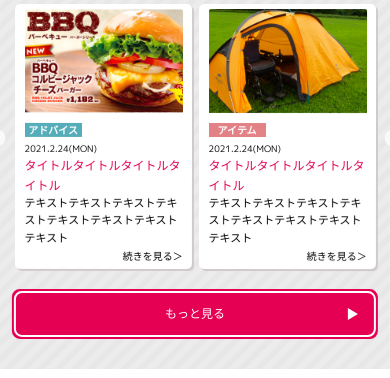
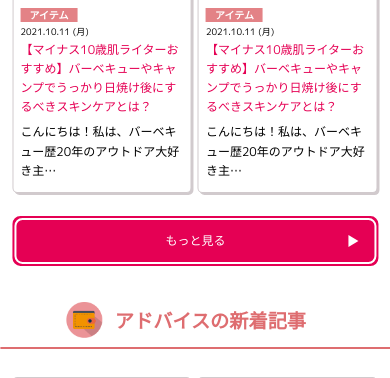
Before and after one commit to under-rise/Bavi, a PHP site: page /column.html in a window 390 px wide. Shown: the part 1099-1477 px from the top of the page. Run offline with PHP 8.4, Linux system fonts and the light colour scheme; style sheets or scripts are compiled from the project's sources.

Commit message:
コラムトップページ／カテゴリー別、新着記事表示に変更

```diff
--- a/column.html
+++ b/column.html
@@ -10,8 +10,9 @@
 	<link rel="stylesheet" href="resources/css/sanitize.css">
 	<link rel="stylesheet" href="resources/css/base.css">
 	<link rel="stylesheet" href="resources/css/base_sp.css">
-	<link rel="stylesheet" href="resources/css/column.css">
+	<link rel="stylesheet" href="resources/css/column.css?1.1">
 	<link rel="stylesheet" href="resources/css/column_sp.css">
+    <link rel="stylesheet" href="resources/css/add_column.css?1.8">
 	<link rel="stylesheet" href="resources/slick/slick.css" />
 	<link rel="stylesheet" href="resources/slick/slick-theme.css" />
 	<script type="text/javascript" src="resources/js/jquery-1.11.2.min.js"></script>
@@ -38,6 +39,17 @@
 				cssEase: 'linear',
 				swipe:false,
 			});
+		});
+
+       window.addEventListener('load', function() {
+          var maxHeight = 0;
+          $('.slick .item a').each(function(idx, elem) {
+            var height = $(elem).height();
+            if(maxHeight < height) {
+              maxHeight = height;
+            }
+          });
+        $('.slick .item a').height(maxHeight);
         });
 	</script>
 </head>
@@ -72,6 +84,7 @@
 							<img src="resources/images/column/column1.png" alt="アドバイス" />
 
 							<figcaption>アドバイス</figcaption>
+                             <p>（100記事）</p>
 						</figure>
 					</a>
 				</dd>
@@ -81,6 +94,7 @@
 							<img src="resources/images/column/column2.png" alt="アイテム" />
 
 							<figcaption>アイテム</figcaption>
+                            <p>（35記事）</p>
 						</figure>
 					</a>
 				</dd>
@@ -90,6 +104,7 @@
 							<img src="resources/images/column/column3.png" alt="グルメ" />
 
 							<figcaption>グルメ</figcaption>
+                            <p>（50記事）</p>
 						</figure>
 					</a>
 				</dd>
@@ -99,6 +114,7 @@
 							<img src="resources/images/column/column4.png" alt="会 場" />
 
 							<figcaption>会 場</figcaption>
+                            <p>（65記事）</p>
 						</figure>
 					</a>
 				</dd>
@@ -106,117 +122,185 @@
 
 		</section>
 
+        <section id="column_list" class="cont">
 
-		<section id="news" class="cont">
-			<h2>新着コラム</h2>
 
-			<p>BBQで役立つ最新情報をCHECK!!</p>
+            <div class="ttl type01"><span>アドバイスの新着記事</span></div>
 
-			<div class="slick">
-				<div class="item">
-					<a href="">
-						<img src="resources/images/column/news1.png" alt="九州" />
+            <ul class="list">
+                <li>
+                <a href="https://bavi.jp/contents/skin-care/">
+                    <div class="image-wrap"><img src="https://bavi.jp/contents/wp-content/uploads/2021/10/girl-g554a83e12_640-e1633923058390.jpg"></div>
+                    <span class="item">アイテム</span>
+                    <h3><span>2021.10.11 (月)</span>【マイナス10歳肌ライターおすすめ】バーベキューやキャンプでうっかり日焼け後にするべきスキンケアとは？</h3>
+                    <p>こんにちは！私は、バーベキュー歴20年のアウトドア大好き主…</p>
+                </a>
+                </li>
 
-						<span class="advice">アドバイス</span>
+                <li>
+                <a href="https://bavi.jp/contents/skin-care/">
+                    <div class="image-wrap"><img src="https://bavi.jp/contents/wp-content/uploads/2021/10/girl-g554a83e12_640-e1633923058390.jpg"></div>
+                    <span class="item">アイテム</span>
+                    <h3><span>2021.10.11 (月)</span>【マイナス10歳肌ライターおすすめ】バーベキューやキャンプでうっかり日焼け後にするべきスキンケアとは？</h3>
+                    <p>こんにちは！私は、バーベキュー歴20年のアウトドア大好き主…</p>
+                </a>
+                </li>
 
-						<h3><span>2021.2.24(MON)</span>タイトルタイトルタイトルタイトル</h3>
+                <li>
+                <a href="https://bavi.jp/contents/skin-care/">
+                    <div class="image-wrap"><img src="https://bavi.jp/contents/wp-content/uploads/2021/10/girl-g554a83e12_640-e1633923058390.jpg"></div>
+                    <span class="item">アイテム</span>
+                    <h3><span>2021.10.11 (月)</span>【マイナス10歳肌ライターおすすめ】バーベキューやキャンプでうっかり日焼け後にするべきスキンケアとは？</h3>
+                    <p>こんにちは！私は、バーベキュー歴20年のアウトドア大好き主…</p>
+                </a>
+                </li>
 
-						<p>テキストテキストテキストテキストテキストテキストテキストテキスト<span>続きを見る＞</span></p>
+                <li>
+                <a href="https://bavi.jp/contents/skin-care/">
+                    <div class="image-wrap"><img src="https://bavi.jp/contents/wp-content/uploads/2021/10/girl-g554a83e12_640-e1633923058390.jpg"></div>
+                    <span class="item">アイテム</span>
+                    <h3><span>2021.10.11 (月)</span>【マイナス10歳肌ライターおすすめ】バーベキューやキャンプでうっかり日焼け後にするべきスキンケアとは？</h3>
+                    <p>こんにちは！私は、バーベキュー歴20年のアウトドア大好き主…</p>
                 </a>
-				</div>
-				<div class="item">
-					<a href="">
-						<img src="resources/images/column/news2.png" alt="四国" />
+                </li>
+            </ul>
 
+            <a href="https://bavi.jp/contents/category/knowledge/" class="link_btn">もっと見る</a>
+
+
+
+            <div class="ttl type02"><span>アドバイスの新着記事</span></div>
+
+            <ul class="list">
+                <li>
+                <a href="https://bavi.jp/contents/skin-care/">
+                    <div class="image-wrap"><img src="https://bavi.jp/contents/wp-content/uploads/2021/09/8C0AD199-58BE-4B9B-A9A6-2A18FC7E40E4-e1631669244286.jpeg"></div>
                     <span class="item">アイテム</span>
+                    <h3><span>2021.10.11 (月)</span>【マイナス10歳肌ライターおすすめ】バーベキューやキャンプでうっかり日焼け後にするべきスキンケアとは？</h3>
+                    <p>こんにちは！私は、バーベキュー歴20年のアウトドア大好き主…</p>
+                </a>
+                </li>
 
-						<h3><span>2021.2.24(MON)</span>タイトルタイトルタイトルタイトル</h3>
+                <li>
+                <a href="https://bavi.jp/contents/skin-care/">
+                    <div class="image-wrap"><img src="https://bavi.jp/contents/wp-content/uploads/2021/09/8C0AD199-58BE-4B9B-A9A6-2A18FC7E40E4-e1631669244286.jpeg"></div>
+                    <span class="item">アイテム</span>
+                    <h3><span>2021.10.11 (月)</span>【マイナス10歳肌ライターおすすめ】バーベキューやキャンプでうっかり日焼け後にするべきスキンケアとは？</h3>
+                    <p>こんにちは！私は、バーベキュー歴20年のアウトドア大好き主…</p>
+                </a>
+                </li>
 
-						<p>テキストテキストテキストテキストテキストテキストテキストテキスト<span>続きを見る＞</span></p>
+                <li>
+                <a href="https://bavi.jp/contents/skin-care/">
+                    <div class="image-wrap"><img src="https://bavi.jp/contents/wp-content/uploads/2021/09/8C0AD199-58BE-4B9B-A9A6-2A18FC7E40E4-e1631669244286.jpeg"></div>
+                    <span class="item">アイテム</span>
+                    <h3><span>2021.10.11 (月)</span>【マイナス10歳肌ライターおすすめ】バーベキューやキャンプでうっかり日焼け後にするべきスキンケアとは？</h3>
+                    <p>こんにちは！私は、バーベキュー歴20年のアウトドア大好き主…</p>
                 </a>
-				</div>
-				<div class="item">
-					<a href="">
-						<img src="resources/images/column/news3.png" alt="九州" />
+                </li>
 
-						<span class="gourmet">グルメ</span>
+                <li>
+                <a href="https://bavi.jp/contents/skin-care/">
+                    <div class="image-wrap"><img src="https://bavi.jp/contents/wp-content/uploads/2021/09/8C0AD199-58BE-4B9B-A9A6-2A18FC7E40E4-e1631669244286.jpeg"></div>
+                    <span class="item">アイテム</span>
+                    <h3><span>2021.10.11 (月)</span>【マイナス10歳肌ライターおすすめ】バーベキューやキャンプでうっかり日焼け後にするべきスキンケアとは？</h3>
+                    <p>こんにちは！私は、バーベキュー歴20年のアウトドア大好き主…</p>
+                </a>
+                </li>
+            </ul>
 
-						<h3><span>2021.2.24(MON)</span>タイトルタイトルタイトルタイトル</h3>
+            <a href="https://bavi.jp/contents/category/items/" class="link_btn">もっと見る</a>
 
-						<p>テキストテキストテキストテキストテキストテキストテキストテキスト<span>続きを見る＞</span></p>
+            <div class="ttl type03"><span>グルメの新着記事</span></div>
+
+            <ul class="list">
+                <li>
+                <a href="https://bavi.jp/contents/skin-care/">
+                    <div class="image-wrap"><img src="https://bavi.jp/contents/wp-content/uploads/2020/10/e45798359b96d336b294f9f1002ebc8f.jpg"></div>
+                    <span class="item">アイテム</span>
+                    <h3><span>2021.10.11 (月)</span>【マイナス10歳肌ライターおすすめ】バーベキューやキャンプでうっかり日焼け後にするべきスキンケアとは？</h3>
+                    <p>こんにちは！私は、バーベキュー歴20年のアウトドア大好き主…</p>
                 </a>
-				</div>
-				<div class="item">
-					<a href="">
-						<img src="resources/images/column/news2.png" alt="四国" />
+                </li>
 
-						<span class="place">会場</span>
+                <li>
+                <a href="https://bavi.jp/contents/skin-care/">
+                    <div class="image-wrap"><img src="https://bavi.jp/contents/wp-content/uploads/2020/10/e45798359b96d336b294f9f1002ebc8f.jpg"></div>
+                    <span class="item">アイテム</span>
+                    <h3><span>2021.10.11 (月)</span>【マイナス10歳肌ライターおすすめ】バーベキューやキャンプでうっかり日焼け後にするべきスキンケアとは？</h3>
+                    <p>こんにちは！私は、バーベキュー歴20年のアウトドア大好き主…</p>
+                </a>
+                </li>
 
-						<h3><span>2021.2.24(MON)</span>タイトルタイトルタイトルタイトル</h3>
+                <li>
+                <a href="https://bavi.jp/contents/skin-care/">
+                    <div class="image-wrap"><img src="https://bavi.jp/contents/wp-content/uploads/2020/10/e45798359b96d336b294f9f1002ebc8f.jpg"></div>
+                    <span class="item">アイテム</span>
+                    <h3><span>2021.10.11 (月)</span>【マイナス10歳肌ライターおすすめ】バーベキューやキャンプでうっかり日焼け後にするべきスキンケアとは？</h3>
+                    <p>こんにちは！私は、バーベキュー歴20年のアウトドア大好き主…</p>
+                </a>
+                </li>
 
-						<p>テキストテキストテキストテキストテキストテキストテキストテキスト<span>続きを見る＞</span></p>
+                <li>
+                <a href="https://bavi.jp/contents/skin-care/">
+                    <div class="image-wrap"><img src="https://bavi.jp/contents/wp-content/uploads/2020/10/e45798359b96d336b294f9f1002ebc8f.jpg"></div>
+                    <span class="item">アイテム</span>
+                    <h3><span>2021.10.11 (月)</span>【マイナス10歳肌ライターおすすめ】バーベキューやキャンプでうっかり日焼け後にするべきスキンケアとは？</h3>
+                    <p>こんにちは！私は、バーベキュー歴20年のアウトドア大好き主…</p>
                 </a>
-				</div>
-			</div>
+                </li>
+            </ul>
 
-			<a href="" class="link_btn">もっと見る</a>
+            <a href="https://bavi.jp/contents/category/foods/" class="link_btn">もっと見る</a>
+
+
+
+            <div class="ttl type04"><span>会場の新着記事</span></div>
+
+            <ul class="list">
+                <li>
+                <a href="https://bavi.jp/contents/skin-care/">
+                    <div class="image-wrap"><img src="https://bavi.jp/contents/wp-content/uploads/2021/08/c91867f0179a23f2ec2d0410f9497781-300x200.jpg"></div>
+                    <span class="item">アイテム</span>
+                    <h3><span>2021.10.11 (月)</span>【マイナス10歳肌ライターおすすめ】バーベキューやキャンプでうっかり日焼け後にするべきスキンケアとは？</h3>
+                    <p>こんにちは！私は、バーベキュー歴20年のアウトドア大好き主…</p>
+                </a>
+                </li>
+
+                <li>
+                <a href="https://bavi.jp/contents/skin-care/">
+                    <div class="image-wrap"><img src="https://bavi.jp/contents/wp-content/uploads/2021/08/c91867f0179a23f2ec2d0410f9497781-300x200.jpg"></div>
+                    <span class="item">アイテム</span>
+                    <h3><span>2021.10.11 (月)</span>【マイナス10歳肌ライターおすすめ】バーベキューやキャンプでうっかり日焼け後にするべきスキンケアとは？</h3>
+                    <p>こんにちは！私は、バーベキュー歴20年のアウトドア大好き主…</p>
+                </a>
+                </li>
+
+                <li>
+                <a href="https://bavi.jp/contents/skin-care/">
+                    <div class="image-wrap"><img src="https://bavi.jp/contents/wp-content/uploads/2021/08/c91867f0179a23f2ec2d0410f9497781-300x200.jpg"></div>
+                    <span class="item">アイテム</span>
+                    <h3><span>2021.10.11 (月)</span>【マイナス10歳肌ライターおすすめ】バーベキューやキャンプでうっかり日焼け後にするべきスキンケアとは？</h3>
+                    <p>こんにちは！私は、バーベキュー歴20年のアウトドア大好き主…</p>
+                </a>
+                </li>
+
+                <li>
+                <a href="https://bavi.jp/contents/skin-care/">
+                    <div class="image-wrap"><img src="https://bavi.jp/contents/wp-content/uploads/2021/08/c91867f0179a23f2ec2d0410f9497781-300x200.jpg"></div>
+                    <span class="item">アイテム</span>
+                    <h3><span>2021.10.11 (月)</span>【マイナス10歳肌ライターおすすめ】バーベキューやキャンプでうっかり日焼け後にするべきスキンケアとは？</h3>
+                    <p>こんにちは！私は、バーベキュー歴20年のアウトドア大好き主…</p>
+                </a>
+                </li>
+            </ul>
+
+            <a href="https://bavi.jp/contents/category/places/" class="link_btn">もっと見る</a>
+
         </section>
 
 
-		<section id="popular" class="cont">
-			<h2>人気コラム</h2>
 
-			<p>みんなが見ている人気のアイデア特集★</p>
-
-			<div class="slick">
-				<div class="item">
-					<a href="">
-						<img src="resources/images/column/news1.png" alt="九州" />
-
-						<span class="advice">アドバイス</span>
-
-						<h3><span>2021.2.24(MON)</span>タイトルタイトルタイトルタイトル</h3>
-
-						<p>テキストテキストテキストテキストテキストテキストテキストテキスト<span>続きを見る＞</span></p>
-					</a>
-				</div>
-				<div class="item">
-					<a href="">
-						<img src="resources/images/column/news2.png" alt="四国" />
-
-						<span class="item">アイテム</span>
-
-						<h3><span>2021.2.24(MON)</span>タイトルタイトルタイトルタイトル</h3>
-
-						<p>テキストテキストテキストテキストテキストテキストテキストテキスト<span>続きを見る＞</span></p>
-					</a>
-				</div>
-				<div class="item">
-					<a href="">
-						<img src="resources/images/column/news3.png" alt="九州" />
-
-						<span class="gourmet">グルメ</span>
-
-						<h3><span>2021.2.24(MON)</span>タイトルタイトルタイトルタイトル</h3>
-
-						<p>テキストテキストテキストテキストテキストテキストテキストテキスト<span>続きを見る＞</span></p>
-					</a>
-				</div>
-				<div class="item">
-					<a href="">
-						<img src="resources/images/column/news2.png" alt="四国" />
-
-						<span class="place">会場</span>
-
-						<h3><span>2021.2.24(MON)</span>タイトルタイトルタイトルタイトル</h3>
-
-						<p>テキストテキストテキストテキストテキストテキストテキストテキスト<span>続きを見る＞</span></p>
-					</a>
-				</div>
-			</div>
-
-			<a href="" class="link_btn">もっと見る</a>
-		</section>
 	</article>
 
 
--- a/resources/css/column.css
+++ b/resources/css/column.css
@@ -2,7 +2,7 @@
 
 /* #column */
 #column{
-	padding:100px 0 120px;
+	padding:100px 0 10px;
 }
 #column h2{
 	margin-bottom:30px;
@@ -34,6 +34,134 @@
 	color:#000;
 }
 
+#column dl dd p { color: #000; margin: 0; padding: 0;}
+
+/* #column_list */
+
+
+
+#column_list{
+    width:640px;
+	margin:0 auto ;
+}
+#column_list h2{
+	margin-bottom:60px;
+	border-bottom:10px solid #e7e9e8;
+	transform: rotate(0.03deg);
+}
+#column_list > img{
+	width:147px;
+}
+#column_list section{
+	width:450px;
+	display:inline-block;
+	vertical-align:top;
+	margin-left:20px;
+	text-align:left;
+}
+#column_list section h3{
+	margin-bottom:10px;
+	font-size:20px;
+}
+#column_list section p{
+	font-size:15px;
+}
+
+#column_list > ul{
+	width:640px;
+	margin:20px auto 0;
+	text-align:left;
+}
+#column_list > ul li{
+	display:inline-block;
+	vertical-align:top;
+	width:49%;
+	margin:8px 0;
+}
+#column_list > ul li:nth-child(odd){
+	margin-right:1%;
+}
+#column_list > ul li a{
+	display:block;
+	width:100%;
+	padding:3% 4% 2em;
+	background-color:#fff;
+	border-radius:5px;
+	border:1px solid #d1cacd;
+	box-shadow:4px 4px 0 #d1cacd;
+	text-align:left;
+	color:#000;
+	position:relative;
+}
+#column_list > ul li a:after{
+	content:'';
+	display:block;
+	clear:both;
+}
+#column_list > ul li a > img{
+	width:100%;
+	margin-bottom:10px;
+}
+#column_list > ul li a > span{
+	display:block;
+	width:57px;
+	line-height:14px;
+	margin-bottom:3px;
+	font-size:10px;
+	font-weight:bold;
+	color:#fff;
+	text-align:center;
+}
+#column_list > ul li a > span.advice{
+	background-color:#55adb9;
+}
+#column_list > ul li a > span.item{
+	background-color:#e38286;
+}
+#column_list > ul li a > span.gourmet{
+	background-color:#5ea634;
+}
+#column_list > ul li a > span.place{
+	background-color:#f1b93c;
+}
+#column_list > ul li a h3{
+	font-size:14px;
+	font-weight:normal;
+	color:#e50054;
+}
+#column_list > ul li a h3 span{
+	display:block;
+	font-size:10px;
+	color:#000;
+}
+#column_list > ul li a p{
+	font-size:12px;
+	color:#000;
+}
+#column_list > ul li a p span{
+	width:92%;
+	display:block;
+	text-align:right;
+	font-size:10px;
+	text-align:right;
+	position:absolute;
+	bottom:3%;
+}
+
+
+#column_list .ttl { font-size: 1.2rem; font-weight: bold; margin-top: 20px; padding-bottom: 10px }
+#column_list .ttl:not(:first-child) { margin-top: 40px;}
+#column_list .ttl span { position: relative; padding-left: 30px; }
+#column_list .ttl span::before { content: ""; height: 40px; width: 40px; position: absolute; left: -20px; top: -20%;}
+#column_list .ttl.type01 span::before { background:url("../images/column/column1.png") no-repeat;  background-size: cover;}
+#column_list .ttl.type02 span::before { background:url("../images/column/column2.png") no-repeat;  background-size: cover;}
+#column_list .ttl.type03 span::before { background:url("../images/column/column3.png") no-repeat;  background-size: cover;}
+#column_list .ttl.type04 span::before { background:url("../images/column/column4.png") no-repeat;  background-size: cover;}
+
+#column_list .ttl.type01 { color:#6fabb7;  border-bottom: 2px solid #85bfc5;}
+#column_list .ttl.type02 { color:#de6d70; border-bottom: 2px solid #de6d70;}
+#column_list .ttl.type03 { color:#71a346; border-bottom: 2px solid #8bb64d;}
+#column_list .ttl.type04 { color:#dba647; border-bottom: 2px solid #e7ba55;}
 
 /* #news */
 #news{
--- a/resources/css/column_sp.css
+++ b/resources/css/column_sp.css
@@ -1,12 +1,8 @@
 @charset "utf-8";
-@media screen and (max-width:680px){
 
-/* #column */
-#column{
-	padding:50px 0 60px;
-}
-#column h2{
-@charset "utf-8";
+
+
+
 @media screen and (max-width:680px){
 
 /* .result_list > form */
@@ -32,6 +28,7 @@
 
 /* #column_list */
 #column_list{
+    width:100%;
 }
 #column_list h2{
 	width:45%;
@@ -41,11 +38,11 @@
 	transform: rotate(0.03deg);
 }
 #column_list > img{
-	width:30%;
+	width:25%;
 	max-width:147px;
 }
 #column_list section{
-	width:60%;
+	width:65%;
 	margin-left:2%;
 }
 #column_list section h3{
@@ -58,7 +55,7 @@
 
 #column_list > ul{
 	width:94%;
-	margin:30px auto 0;
+	margin:20px auto 0;
 }
 #column_list > ul li{
 	width:48%;
@@ -83,14 +80,6 @@
 	font-size:10px;
 }
 
-}
-
-
-	font-size:5.2vw;
-	margin-bottom:15px;
-	border-bottom:6px solid #e7e9e8;
-	transform: rotate(0.03deg);
-}
 #column dl{
 	margin:auto;
 }
@@ -116,6 +105,7 @@
 	color:#000;
 }
 
+#column_list .ttl span::before {  height: 36px; width: 36px; position: absolute; left: -18px; top: -20%;}
 
 /* #news */
 #news{
```
Lines whose indentation alone changed are shown as unchanged.
